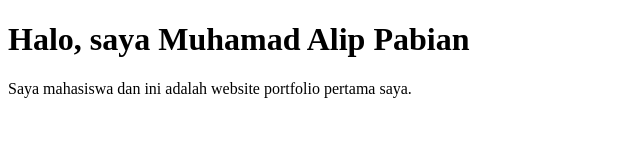
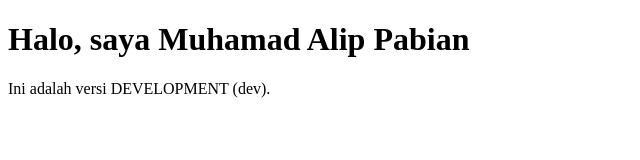
Before and after one commit to alippabian/website-portfolio, a plain HTML site: page index.html in a window 1280 px wide. Shown: the whole page, without its empty margins (0-640 px from the left). Drawn offline with Linux system fonts and the light colour scheme.

Commit message:
Update versi dev

```diff
--- a/index.html
+++ b/index.html
@@ -5,6 +5,6 @@
 </head>
 <body>
     <h1>Halo, saya Muhamad Alip Pabian</h1>
-    <p>Saya mahasiswa dan ini adalah website portfolio pertama saya.</p>
+    <p>Ini adalah versi DEVELOPMENT (dev).</p>
 </body>
 </html>
```
